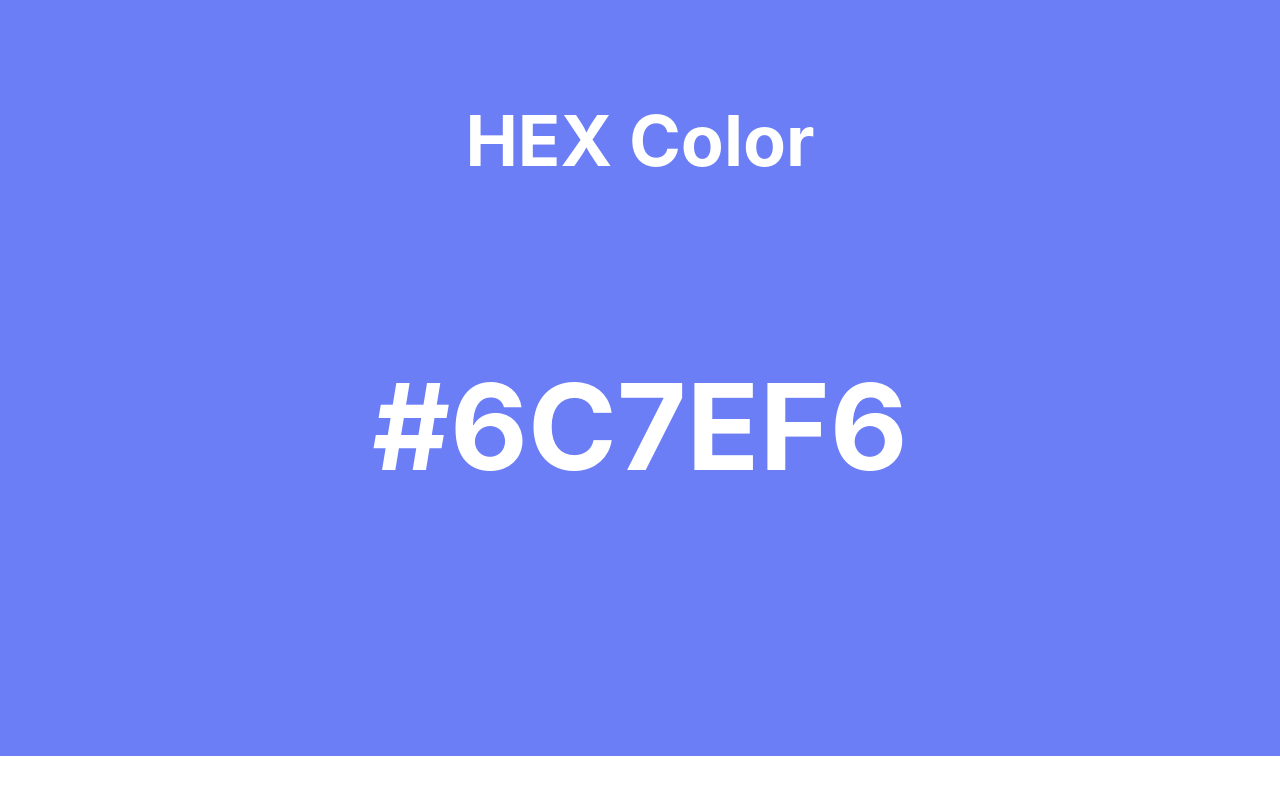
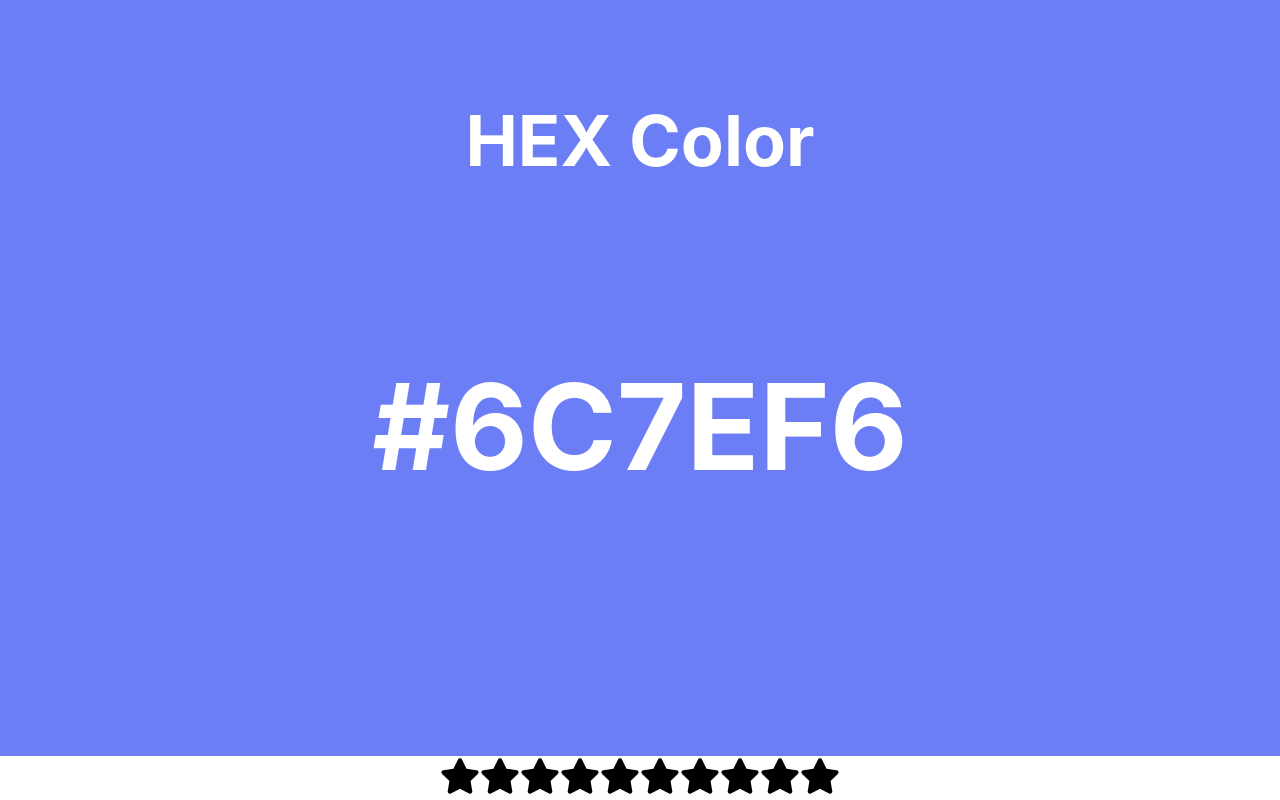
Before and after one commit to ultimatenhapper/small-react-projects, a React (Create React App) app: page / in a window 1280 px wide. Shown: the part 496-1296 px from the top of the page. Before the commit the page ends 1252 px from the top, so only its background shows below. Built offline with nearby package versions, Linux system fonts and the light colour scheme.

Commit message:
Rating component

```diff
--- a/package.json
+++ b/package.json
@@ -8,6 +8,7 @@
     "@testing-library/user-event": "^13.5.0",
     "react": "^18.2.0",
     "react-dom": "^18.2.0",
+    "react-icons": "^5.0.1",
     "react-scripts": "5.0.1",
     "web-vitals": "^2.1.4"
   },
--- a/src/App.js
+++ b/src/App.js
@@ -1,12 +1,14 @@
 import './App.css';
 import Accordian from './components/accordian';
 import RandonColor from './components/random-color';
+import StartRating from './components/star-rating';
 
 function App() {
   return (
     <div className='App'>
       <Accordian />
       <RandonColor />
+      <StartRating numOfStars={10}/>
     </div>
   );
 }
--- /dev/null
+++ b/src/components/star-rating/index.jsx
@@ -0,0 +1,39 @@
+import { useState } from 'react';
+import {FaStar} from 'react-icons/fa';
+
+import './styles.css';
+
+const StartRating = ({ numOfStars = 5 }) => {
+  const [rating, setRating] = useState(0);
+  const [hover, setHover] = useState(0);
+
+  function handleClick(getCurrentIndex) {
+    console.log('Clicking ' + getCurrentIndex);
+    setRating(getCurrentIndex);
+  }
+
+  function handleMouseEnter(getCurrentIndex) {
+    console.log('Entering '+ getCurrentIndex);
+    setHover(getCurrentIndex);
+  }
+
+  function handleMouseLeave(getCurrentIndex){
+    console.log('Leaving '+ getCurrentIndex);
+    setHover(0);
+  }
+  return <div className="start-rating">
+    {
+    [...Array(numOfStars)].map((_, index) => {
+      index += 1;
+      return <FaStar
+              key={index}
+              className={index <= (hover || rating) ? 'active' : 'inactive'}
+              onClick={() => handleClick(index)}
+              onMouseEnter={() => handleMouseEnter(index)}
+              onMouseLeave={() => handleMouseLeave(index)}
+              size={40}
+             />
+    })}</div>;
+};
+
+export default StartRating;
--- /dev/null
+++ b/src/components/star-rating/styles.css
@@ -0,0 +1,7 @@
+.active {
+    color: #fff700;
+}
+
+.inactive {
+    color: #000000;
+}
```
Also changed, not shown: 1 other file (tests, documents, lock files or other folders).
